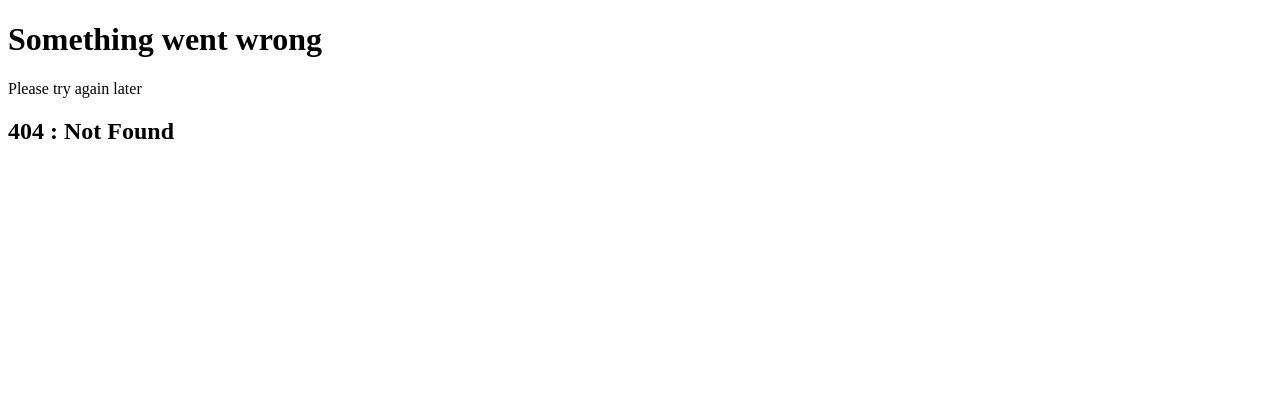
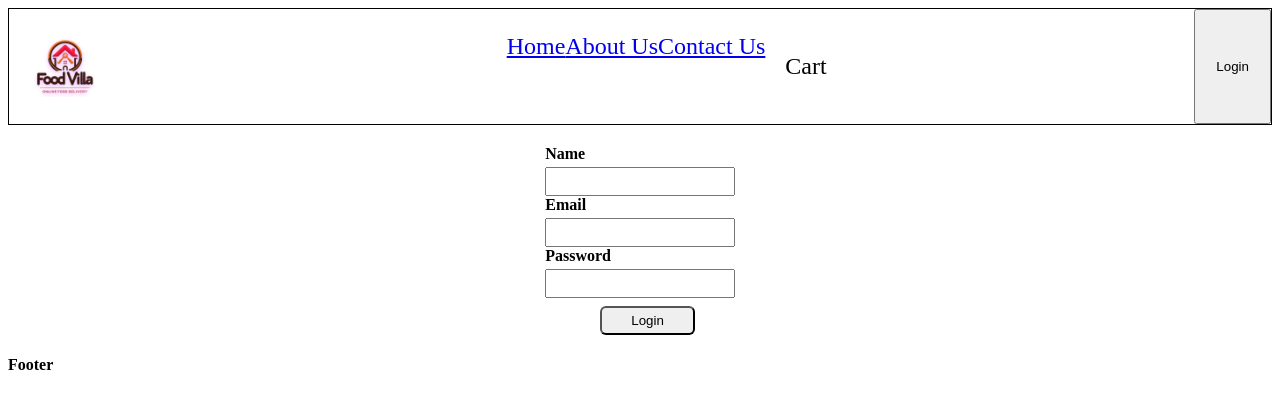
Before and after one commit to deep-t4run/NamasteReact, a React (Vite) app: page /login in a window 1280 px wide. Before the commit this address had no page. Shown: the top 408 px of the page. Built offline with nearby package versions, Linux system fonts and the light colour scheme.

Commit message:
Login page added

```diff
--- a/package.json
+++ b/package.json
@@ -24,6 +24,7 @@
     "process": "^0.11.10"
   },
   "dependencies": {
+    "formik": "^2.4.5",
     "react": "^18.2.0",
     "react-dom": "^18.2.0",
     "react-router-dom": "^6.22.1"
--- a/src/App.js
+++ b/src/App.js
@@ -7,6 +7,7 @@ import About from "./components/About";
 import Contact from "./components/Contact";
 import Error from "./components/Error";
 import RestaurantMenu from "./components/RestaurantMenu";
+import Login from "./components/Login";
 import { createBrowserRouter, RouterProvider, Outlet } from "react-router-dom";
 
 const AppLayout = () => {
@@ -44,6 +45,10 @@ const appRouter = createBrowserRouter([
         path: "/restaurant/:resId",
         element: <RestaurantMenu />,
       },
+      {
+        path: "/login",
+        element: <Login />,
+      },
     ],
   },
 ]);
--- a/src/components/About.js
+++ b/src/components/About.js
@@ -1,3 +1,5 @@
+import React from "react";
+
 const About = () => {
   return (
     <div>
--- a/src/components/Header.js
+++ b/src/components/Header.js
@@ -1,4 +1,3 @@
-// import { LOGO_URL } from "../config.js";
 import { useEffect, useState } from "react";
 import { Link } from "react-router-dom";
 import Title from "./Title.js";
@@ -10,10 +9,17 @@ const Header = () => {
     console.log("Header Rendered");
   }, []);
 
+  const handleLogoutClick = () => {
+    setIsLoggedIn(false);
+  };
+
+  const handleLoginClick = () => {
+    setIsLoggedIn(true);
+  };
+
   return (
     <div className="header">
       <div className="logo-container">
-        {/* <img cla=ssName="logo" src={LOGO_URL} /> */}
         <Title />
       </div>
       <div className="nav-items">
@@ -31,21 +37,11 @@ const Header = () => {
         </ul>
       </div>
       {isLoggedIn ? (
-        <button
-          className="login"
-          onClick={() => {
-            setIsLoggedIn(false);
-          }}
-        >
+        <button className="login" onClick={handleLogoutClick}>
           Logout
         </button>
       ) : (
-        <button
-          className="login"
-          onClick={() => {
-            setIsLoggedIn(true);
-          }}
-        >
+        <button className="login" onClick={handleLoginClick}>
           Login
         </button>
       )}
--- /dev/null
+++ b/src/components/Login.js
@@ -0,0 +1,82 @@
+import React from "react";
+import { useFormik } from "formik";
+
+const validate = (values) => {
+  const errors = {};
+  if (!errors.name) {
+    errors.name = "Required";
+  }
+
+  if (!errors.email) {
+    errors.email = "Required";
+  } else if (!/^[A-Z0-9._%+-]+@[A-Z0-9.-]+\.[A-Z]{2,4}$/i.test(values.email)) {
+    errors.email = "Invalid email address";
+  }
+
+  if (!errors.password) {
+    errors.password = "Required";
+  }
+  return errors;
+};
+
+const Login = () => {
+  const formik = useFormik({
+    initialValues: {
+      name: "",
+      email: "",
+      password: "",
+    },
+    validate,
+    onSubmit: (values) => {
+      alert(JSON.stringify(values, null, 2));
+    },
+  });
+  return (
+    <div className="form-container">
+      <form onSubmit={formik.handleSubmit} className="form">
+        <label htmlFor="name">Name</label>
+        <input
+          id="name"
+          name="name"
+          type="text"
+          onBlur={formik.handleBlur}
+          onChange={formik.handleChange}
+          value={formik.values.name}
+        />
+        {formik.errors.name && formik.touched.name ? (
+          <div>{formik.errors.name}</div>
+        ) : null}
+
+        <label htmlFor="email">Email</label>
+        <input
+          id="email"
+          name="email"
+          type="email"
+          onBlur={formik.handleBlur}
+          onChange={formik.handleChange}
+          value={formik.values.email}
+        />
+        {formik.errors.email && formik.touched.email ? (
+          <div>{formik.errors.email}</div>
+        ) : null}
+
+        <label htmlFor="password">Password</label>
+        <input
+          id="password"
+          name="password"
+          type="password"
+          onBlur={formik.handleBlur}
+          onChange={formik.handleChange}
+          value={formik.values.password}
+        />
+        {formik.errors.password && formik.touched.password ? (
+          <div>{formik.errors.password}</div>
+        ) : null}
+
+        <button type="submit">Login</button>
+      </form>
+    </div>
+  );
+};
+
+export default Login;
--- a/style.css
+++ b/style.css
@@ -80,3 +80,33 @@
 .menu {
   display: flex;
 }
+
+.form-container {
+  display: flex;
+  justify-content: center;
+  margin-top: 20px;
+}
+
+.form {
+  display: flex;
+  flex-direction: column;
+  width: 15%;
+}
+
+.form > label {
+  font-weight: bold;
+  margin-bottom: 2px;
+}
+
+.form > input {
+  margin-top: 2px;
+  padding: 5px;
+}
+
+.form > button {
+  margin-left: 55px;
+  margin-top: 8px;
+  width: 50%;
+  border-radius: 6px;
+  padding: 5px;
+}
```
Also changed, not shown: 2 other files (tests, documents, lock files or other folders).
